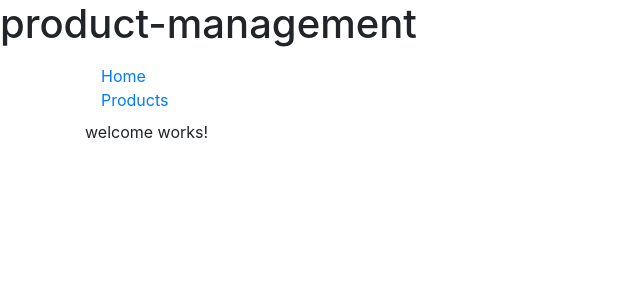
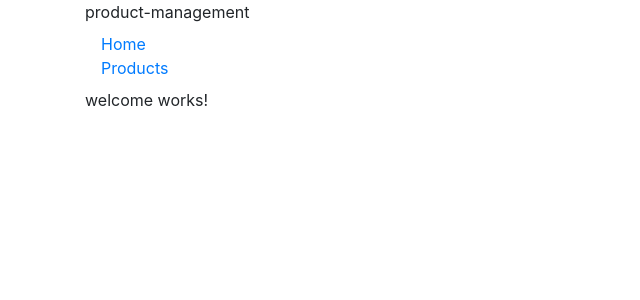
Before and after one commit to gahbnahs/angular-product-management, an Angular app: page /home in a window 1280 px wide. Shown: the top 300 px of the page, without its empty margins (0-640 px from the left). Built offline with nearby package versions, Linux system fonts and the light colour scheme.

Commit message:
used div instead of header for title

```diff
--- a/src/app/app.component.html
+++ b/src/app/app.component.html
@@ -1,6 +1,6 @@
-<h1>
+<div class="container">
   {{pageTitle}}
-</h1>
+</div>
 <div class="container">
   <nav class="navbar navbar-default ">
       <ul class="nav navbar-nav">
```
